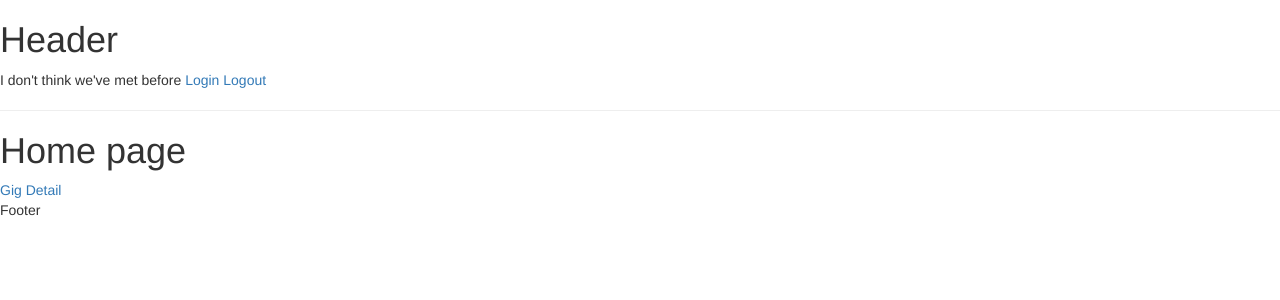
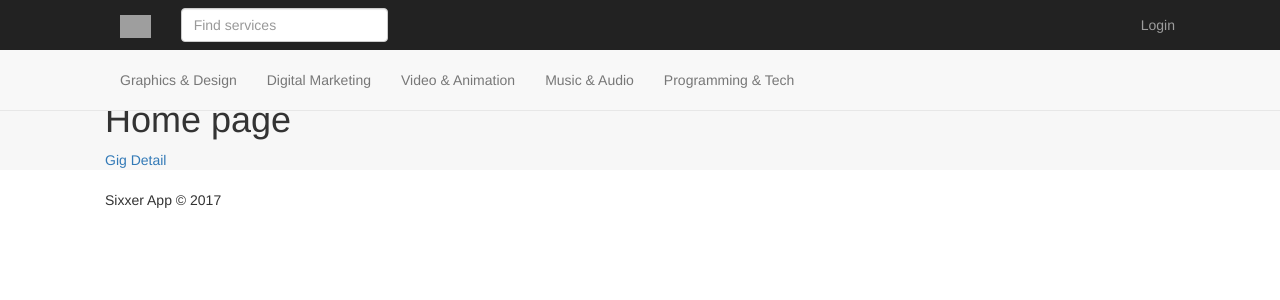
Before and after one commit to ROXy10/sixerr, a Django app: page / in a window 1280 px wide. Shown: the top 300 px of the page. Run offline with Django 3.2, Linux system fonts and the light colour scheme; some libraries are stand-ins or nearby versions; grey boxes are pictures that could not be loaded.

Commit message:
static: add style footer

```diff
--- a/sixerrapp/static/css/style.css
+++ b/sixerrapp/static/css/style.css
@@ -0,0 +1,19 @@
+.container {
+    width: 1100px;
+}
+
+body {
+    padding-top: 80px;
+}
+
+#category {
+    padding: 5px 15px;
+}
+
+#body {
+    background-color: #f7f7f7;
+}
+
+#footer {
+    padding: 20px 0;
+}
--- a/sixerrapp/templates/base.html
+++ b/sixerrapp/templates/base.html
@@ -11,21 +11,62 @@
     <link rel="stylesheet" href="{% static 'css/style.css' %}">
 </head>
 <body>
-<div>
-    <h1>Header</h1>
-    {% if user and not user.is_anonymous %}
-        Hello {{ user.get_full_name|default:user.username }}!
-    {% else %}
-        I don't think we've met before
-    {% endif %}
-    <a href="{% url 'social:begin' 'facebook' %}?next={{ request.path }}">Login</a>
-    <a href="{% url 'auth:logout' %}?next={{ request.path }}">Logout</a>
+<nav class="navbar navbar-default navbar-fixed-top">
+    <div class="navbar-inverse">
+        <div class="container">
+            <div class="navbar-header">
+                <a href="/" class="navbar-brand">
+                    <img src="{% static 'img/logo.png' %}" alt="Sixerr logo" height="23">
+                </a>
+            </div>
+            <form action="#" class="navbar-form navbar-left" role="search">
+                <div class="form-group">
+                    <input type="text" class="form-control" placeholder="Find services">
+                </div>
+            </form>
+            <ul class="nav navbar-nav navbar-right">
+                {% if user and not user.is_anonymous %}
+                    <li class="dropdown">
+                        <a href="#" class="dropdown-toggle" data-toggle="dropdown" role="button"
+                           aria-haspopup="true" aria-expanded="false">
+                            {{ user.get_full_name|default:user.username }} <span class="caret"></span>
+                        </a>
+                        <ul class="dropdown-menu">
+                            <li><a href="{% url 'auth:logout' %}">Logout</a></li>
+                        </ul>
+                    </li>
+                {% else %}
+                    <li>
+                        <a href="{% url 'social:begin' 'facebook' %}?next={{ request.path }}">Login</a>
+                    </li>
+                {% endif %}
+            </ul>
+        </div>
+    </div>
+    <div id="category">
+        <div class="container">
+            <ul class="nav navbar-nav">
+                <li><a href="#">Graphics & Design</a></li>
+                <li><a href="#">Digital Marketing</a></li>
+                <li><a href="#">Video & Animation</a></li>
+                <li><a href="#">Music & Audio</a></li>
+                <li><a href="#">Programming & Tech</a></li>
+            </ul>
+        </div>
+    </div>
+</nav>
+<div id="body">
+    <div class="container">
+    {% block page %}
+    {% endblock %}
+    </div>
 </div>
-<hr/>
-{% block page %}
-{% endblock %}
-<div>Footer</div>
-
-<script ></script>
+<footer id="footer">
+    <div class="container">
+        <span>Sixxer App &copy; 2017</span>
+    </div>
+</footer>
+<script src="{% static 'js/jquery-2.1.4.min.js' %}"></script>
+<script src="{% static 'js/bootstrap.min.js' %}"></script>
 </body>
 </html>
```
